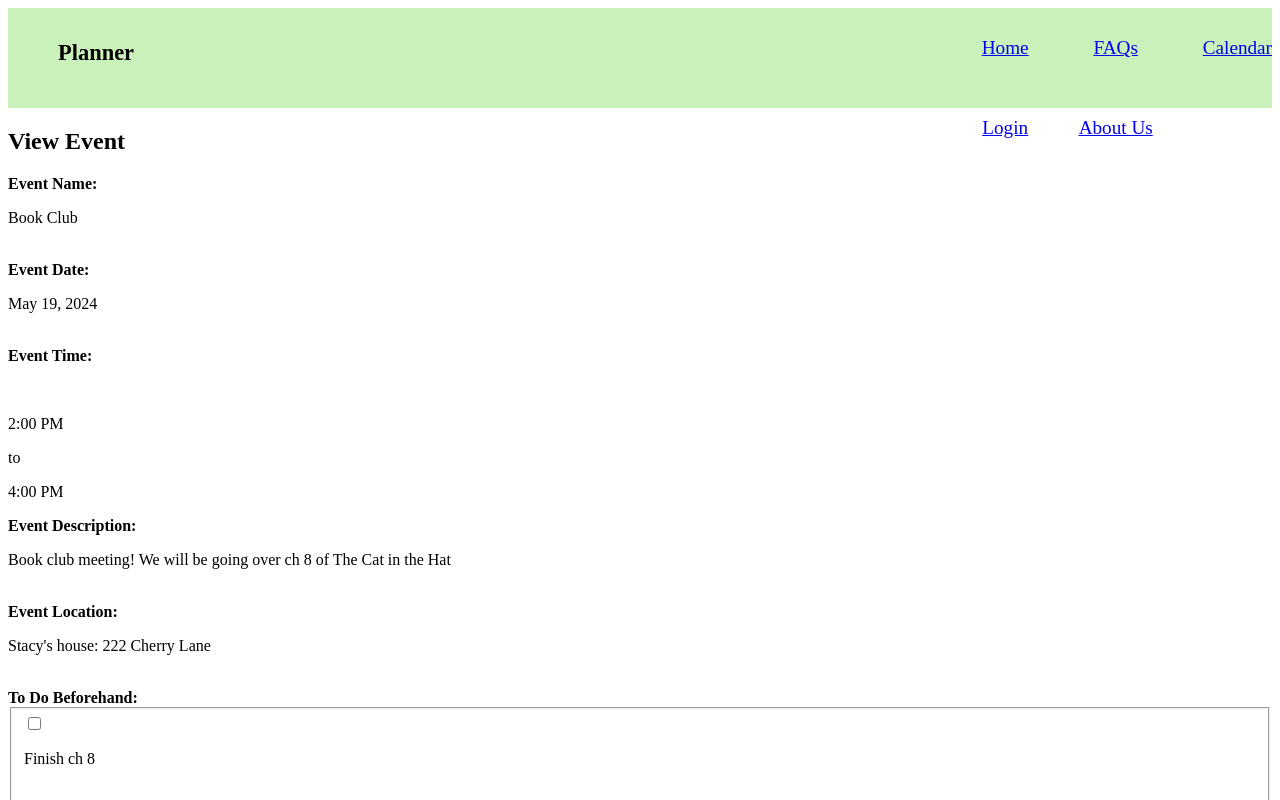
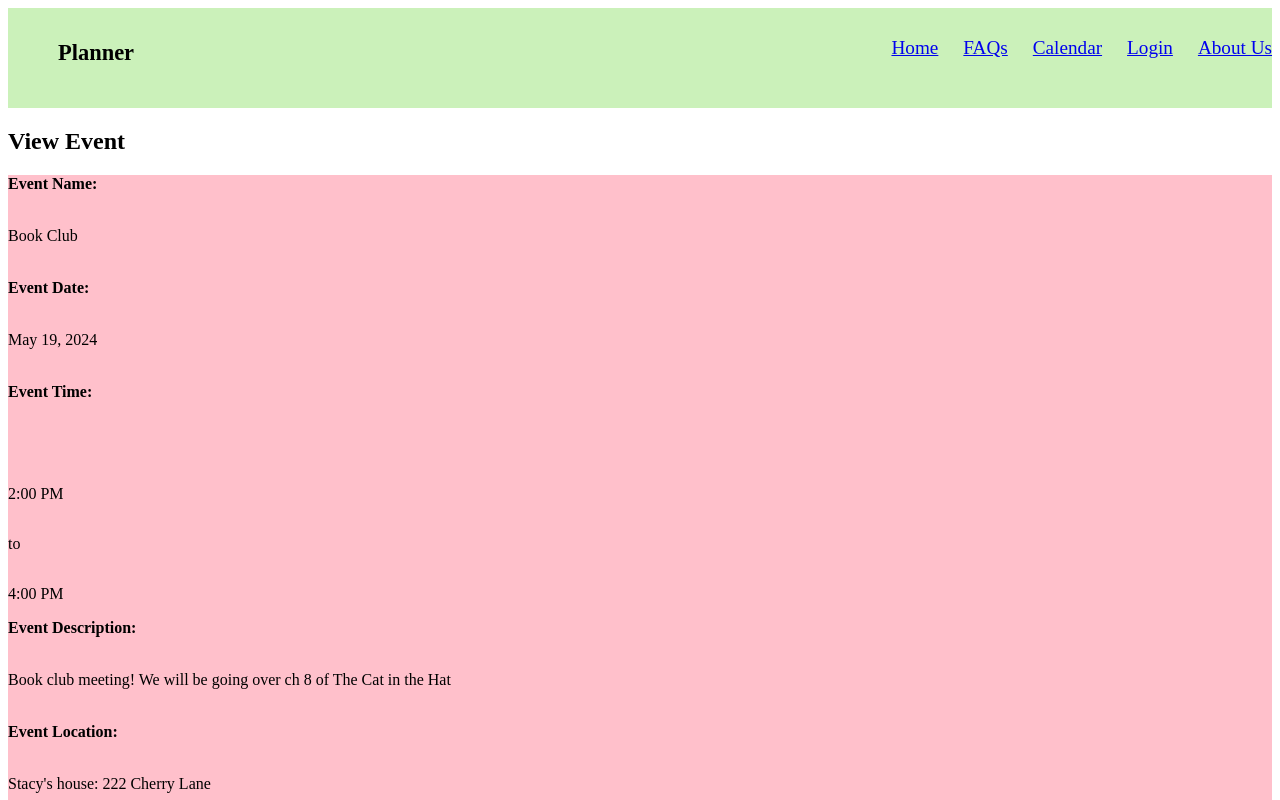
Before and after one commit to jtly4/Planner_Journal, a React (Create React App) app: page /ViewEvent in a window 1280 px wide. Shown: the top 800 px of the page. Built offline with nearby package versions, Linux system fonts and the light colour scheme.

Commit message:
Update App.css

```diff
--- a/src/App.css
+++ b/src/App.css
@@ -1,3 +1,12 @@
+:root{
+  --lavenderblush: #faf5ff;
+  --creame : #FEF5EA;
+  --olive: #ADC698
+  --tea_green: #D0E3C4
+  --lilac: #CBA9D2
+  --deep_purple: #503047
+}
+
 .App {
   text-align: center;
 }
@@ -70,7 +79,7 @@
   z-index: 2;
   width: 100%;
   text-align: center;
-  grid-template-columns: auto auto auto;
+  grid-template-columns: auto auto auto auto auto;
   padding: 0 50px;
 }
 
@@ -95,7 +104,20 @@
   transition: all 0.3s ease;
 }
 
-.view_Left {
-  background: pink;
+.event_calendar {
+  background: var(--lavenderblush);
+  height: auto;
+  display: flex;
+  justify-content: center;
+  align-items: center;
+  font-size: 1.2rem;
+  position: sticky;
+  top: 0;
+  z-index: 999;
+}
+
+
+.view_left {
+  background-color: pink;
   display: grid;
 }
```
